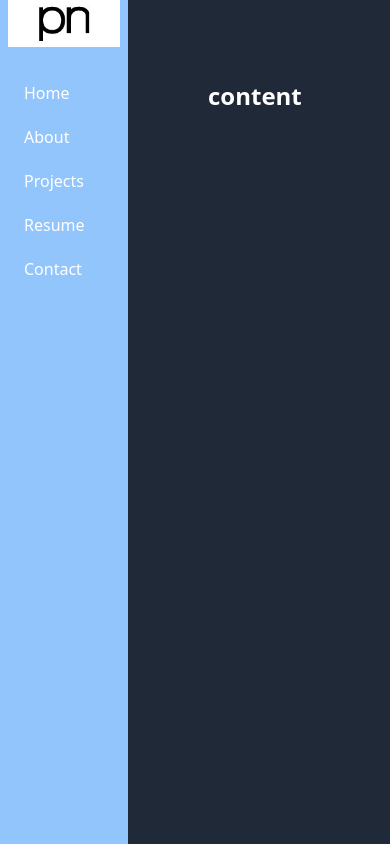
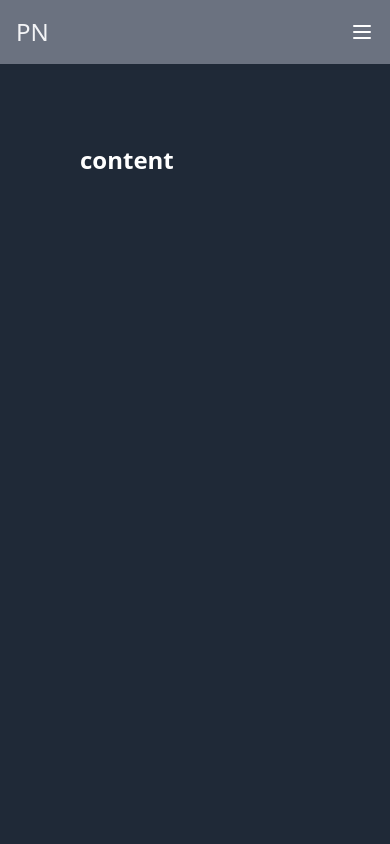
Before and after one commit to herropaul/personal-website-2, a Next.js app: page / in a window 390 px wide. Built offline with nearby package versions, Linux system fonts and the light colour scheme.

Commit message:
mobile menu bar responsive

```diff
--- a/pages/index.tsx
+++ b/pages/index.tsx
@@ -1,9 +1,26 @@
 
 export default function Home () {
   return (
-    <div className="h-screen w-screen flex">
+    <div className="h-screen w-screen md:flex">
+
+      {/* mobile menu bar */}
+      <div className="bg-gray-500 flex justify-between">
+        {/* logo */}
+        <a href="#" className="block p-4">
+          <h2 className="text-2xl text-gray-100">PN</h2>
+        </a>
+
+        {/* mobile menu button */}
+        <button className="p-4 focus:outline-none focus:bg-gray-400">
+          <svg xmlns="http://www.w3.org/2000/svg" className="h-6 w-6" fill="none" viewBox="0 0 24 24" stroke="currentColor">
+            <path stroke-linecap="round" stroke-linejoin="round" stroke-width="2" d="M4 6h16M4 12h16M4 18h16" />
+          </svg>
+        </button>
+      </div>
+
       {/*side bar */}
-      <div className="bg-blue-300 w-32 space-y-6 px-2">
+      <div className="bg-blue-300 w-32 space-y-6 px-2 absolute inset-y-0 left-0 transform -translate-x-full
+      transition duration-200 ease-in-out">
         <a href="#" className="flex items-center space-x-2">
           <img src="../paul_logo.jpg"/>
         </a>
```
